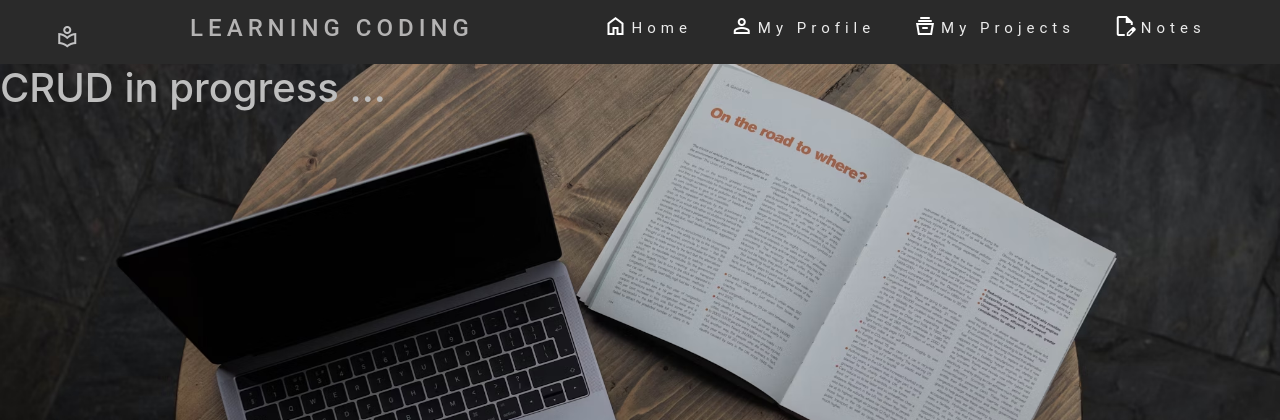
After one commit to Alfaoir/learningproject, a Django app: page /crud/ in a window 1280 px wide. The commit adds this page. Shown: the top 420 px of the page. Run offline with Django 5.2, Linux system fonts and the light colour scheme; some libraries are stand-ins or nearby versions.

Commit message:
helloworld

```diff
--- /dev/null
+++ b/social_secure/notes/templates/notes/crud.html
@@ -0,0 +1,13 @@
+{% extends 'notes/layout.html' %}
+
+
+
+
+
+
+{% block body %}
+<h1 style="color: rgb(190, 190, 190);"> CRUD in progress ...    </h1>
+
+
+
+{% endblock %}
--- a/social_secure/notes/templates/notes/layout.html
+++ b/social_secure/notes/templates/notes/layout.html
@@ -19,7 +19,7 @@
      <link rel="stylesheet" href="{% static 'notes/css/style.css' %}">
     <script src="https://code.jquery.com/jquery-3.7.1.min.js" defer></script>
     <script src="https://cdn.jsdelivr.net/npm/sweetalert2@11"></script>
-    <link href="https://fonts.googleapis.com/css2?family=Roboto:wght@400;500;700&display=swap" rel="stylesheet">
+    <link rel="stylesheet" href="https://fonts.googleapis.com/css2?family=Orbitron:wght@400..900&display=swap">
     <link rel="stylesheet" href="https://fonts.googleapis.com/css2?family=Material+Symbols+Outlined:opsz,wght,FILL,GRAD@20..48,100..700,0..1,-50..200" />
 
 
@@ -43,7 +43,7 @@
       <ul class="nav-links">
         <li>
           <span class="material-symbols-outlined">home</span>
-          <a href="#">Home</a>
+          <a href="{% url 'Home' %}">Home</a>
         </li>
         <li>
           <span class="material-symbols-outlined">person</span>
@@ -55,7 +55,7 @@
           <span class="material-symbols-outlined">home_storage</span>
           <a href="#">My Projects</a>
           <ul class="dropdown-content">
-            <li><a href="#">C R U D </a></li>
+            <li><a href="{% url 'crudtest' %}">C R U D </a></li>
           </ul>
         </li>
 
--- a/social_secure/notes/urls.py
+++ b/social_secure/notes/urls.py
@@ -9,6 +9,7 @@
     path('signup/',views.signup, name ="Signup"),
     path('login/',views.Userlogin, name ="Userlogin"),
     path('table/',views.userlogintable, name ="userlogintable"),
+    path('crud/',views.crudtest, name ="crudtest"),
 
 
 ]
--- a/social_secure/notes/views.py
+++ b/social_secure/notes/views.py
@@ -93,3 +93,8 @@
 def userlogintable(request):
     users = User.objects.all()  # Fetch all users from the User model
     return render(request, 'notes/tabledata.html', {'users': users})
+
+
+
+def crudtest(request):
+    return render(request , template_name='notes/crud.html')
```
